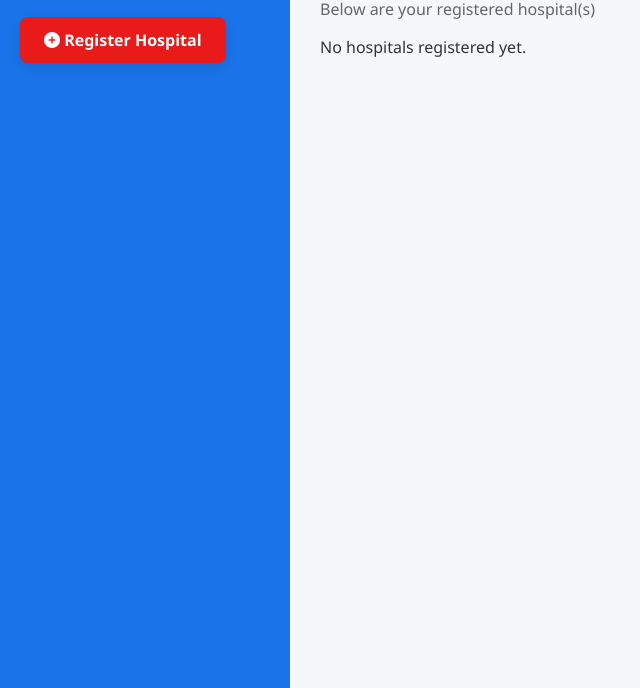
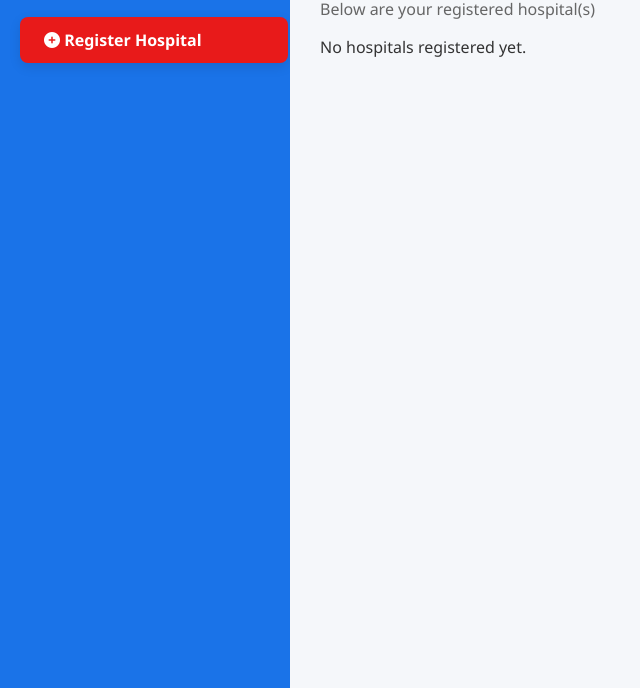
Before and after one commit to jafaralibin865/Medifind, a Flask app: template templates/dashboard.html in a window 1280 px wide. Shown: the part 112-800 px from the top of the page, without its empty margins (0-640 px from the left). Run offline with Flask 3, Linux system fonts and the light colour scheme; the template is opened without the code that fills it, so the values that code supplies are empty.

```diff
--- a/static/dashboard.css
+++ b/static/dashboard.css
@@ -40,6 +40,8 @@ body {
 
 .sidebar ul li a,
 .sidebar ul li button {
+    width: 100%;
+  max-width: 220px;
    display: inline-block;
   padding: 12px 24px;               /* Bigger size */
   background-color: #e81a1a;        /* Professional red */
@@ -58,7 +60,7 @@ body {
 .sidebar ul li button:hover {
    background-color: #e81a1a;       /* Darker on hover */
   text-decoration: none;
-  transform: translateY(-2px);  text-decoration: ;
+  transform: translateY(-2px);  text-decoration:none;
 }
 
 /* Content */
```
